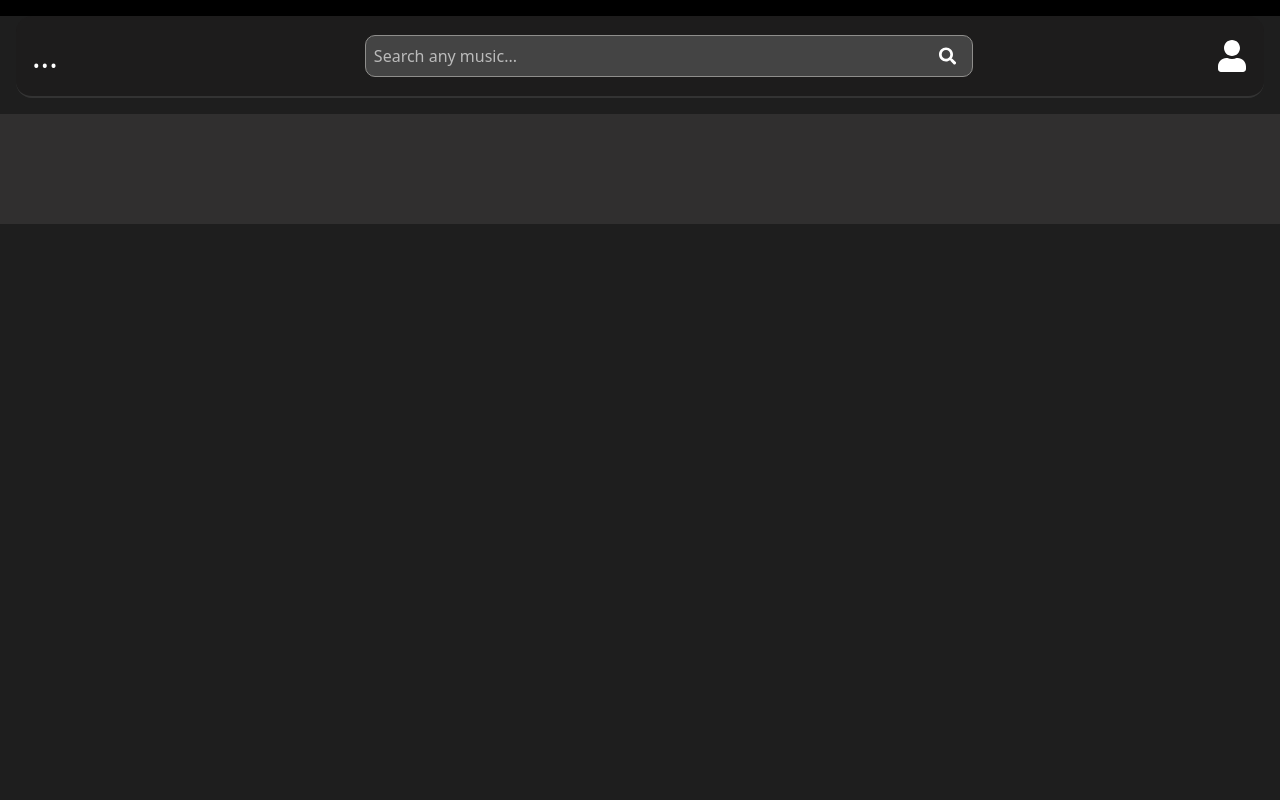
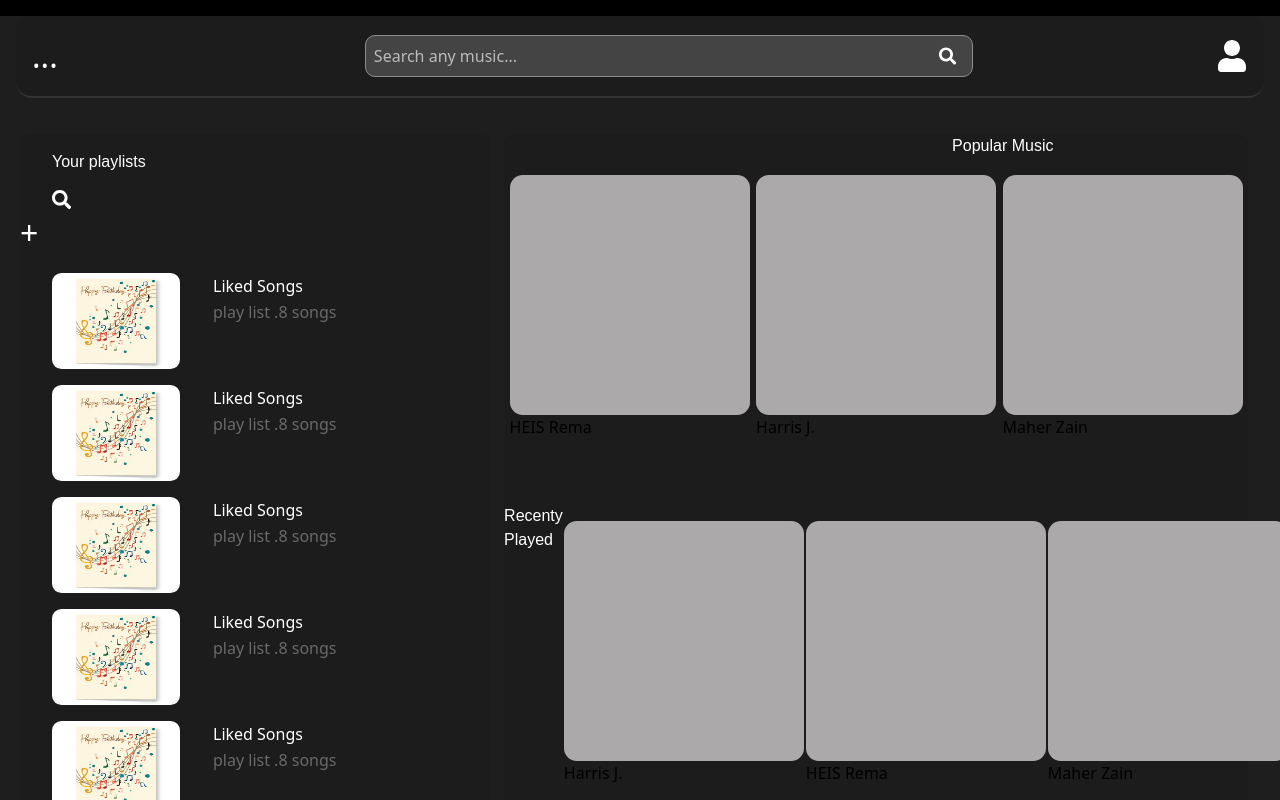
Before and after one commit to ashrafutuyubahe/Ashify_extension_v3, a React (Vite) app in the folder ashify_frontend/ashify_front/: page / in a window 1280 px wide. Shown: the top 800 px of the page. Built offline with nearby package versions, Linux system fonts and the light colour scheme.

Commit message:
working on playlist sections

```diff
--- a/ashify_frontend/ashify_front/src/pages/DashBoard.jsx
+++ b/ashify_frontend/ashify_front/src/pages/DashBoard.jsx
@@ -1,6 +1,7 @@
 import React from "react";
-import { FaUser, FaSearch } from "react-icons/fa"; // Import both icons
+import { FaUser, FaSearch } from "react-icons/fa";
 import "../styles/dashboard.css";
+import card_image from "../assets/images/card_image.jpeg";
 
 const DashBoard = () => {
   return (
@@ -12,16 +13,108 @@ const DashBoard = () => {
             <input
               type="text"
               placeholder="Search any music..."
-              className=" search_text bg-transparent  focus:outline-none text-white w-full"
+              className="search_text bg-transparent focus:outline-none text-white w-full"
             />
-            <FaSearch className=" search_icon text-gray-400 text-lg mr-2" />
+            <FaSearch className="search_icon text-gray-400 text-lg mr-2" />
           </div>
-
           <FaUser className="text-white text-4xl cursor-pointer" />
         </div>
         <div className="DashBoard_Section_container">
-            <div className="playList_section"></div>
-            <div className="popular_music_section"></div>
+          <div className="playList_section">
+
+          <div className="playlistActions">
+          <h2 id="playlist_text"> Your playlists</h2>
+          <FaSearch className="search_icon_playlist " />
+           <span id="add_playlist_button">+</span>
+
+          </div>
+          <div className="playlists">
+            <div className="user_playlist">
+             <img  className="card_image" src={card_image} alt="image_card" />
+              <div className="playlist_details">
+              <h4 className="liked_songs_text">Liked Songs</h4>
+              <h4 className="playlist_songs">play list .8 songs</h4>
+              </div>
+            </div>
+            <div className="user_playlist">
+             <img  className="card_image" src={card_image} alt="image_card" />
+              <div className="playlist_details">
+              <h4 className="liked_songs_text">Liked Songs</h4>
+              <h4 className="playlist_songs">play list .8 songs</h4>
+              </div>
+            </div>
+            <div className="user_playlist">
+             <img  className="card_image" src={card_image} alt="image_card" />
+              <div className="playlist_details">
+              <h4 className="liked_songs_text">Liked Songs</h4>
+              <h4 className="playlist_songs">play list .8 songs</h4>
+              </div>
+            </div>
+            <div className="user_playlist">
+             <img  className="card_image" src={card_image} alt="image_card" />
+              <div className="playlist_details">
+              <h4 className="liked_songs_text">Liked Songs</h4>
+              <h4 className="playlist_songs">play list .8 songs</h4>
+              </div>
+            </div>
+            <div className="user_playlist">
+             <img  className="card_image" src={card_image} alt="image_card" />
+              <div className="playlist_details">
+              <h4 className="liked_songs_text">Liked Songs</h4>
+              <h4 className="playlist_songs">play list .8 songs</h4>
+              </div>
+            </div>
+            <div className="user_playlist">
+             <img  className="card_image" src={card_image} alt="image_card" />
+              <div className="playlist_details">
+              <h4 className="liked_songs_text">Liked Songs</h4>
+              <h4 className="playlist_songs">play list .8 songs</h4>
+              </div>
+            </div>
+            <div className="user_playlist">
+             <img  className="card_image" src={card_image} alt="image_card" />
+              <div className="playlist_details">
+              <h4 className="liked_songs_text">Liked Songs</h4>
+              <h4 className="playlist_songs">play list .8 songs</h4>
+              </div>
+            </div>
+
+
+            </div>
+          </div>
+          <div className="popular_music_section">
+            <h3 id="popula_music_text">Popular Music</h3>
+            <div className="popular_music_container">
+              <div className="card_container">
+                <div className="music_card"></div>
+                <h5 className="artist_name">HEIS Rema</h5>
+              </div>
+              <div className="card_container">
+                <div className="music_card"></div>
+                <h5 className="artist_name">Harris J.</h5>
+              </div>
+              <div className="card_container">
+                <div className="music_card"></div>
+                <h5 className="artist_name">Maher Zain</h5>
+              </div>
+            </div>
+            <div className="Recenty_played_section">
+              <h3 id="Recenty_played_text">Recenty Played</h3>
+              <div className="card_container">
+                <div className="music_card"></div>
+                <h5 className="artist_name">Harris J.</h5>
+              </div>
+              <div className="card_container">
+                <div className="music_card"></div>
+                <h5 className="artist_name">HEIS Rema</h5>
+              </div>
+              <div className="card_container">
+                <div className="music_card"></div>
+                <h5 className="artist_name">Maher Zain</h5>
+              </div>
+            </div>
+          </div>
+          <div></div>
         </div>
       </div>
     </>
--- a/ashify_frontend/ashify_front/src/styles/dashboard.css
+++ b/ashify_frontend/ashify_front/src/styles/dashboard.css
@@ -9,7 +9,7 @@
   margin: 1rem;
   border-radius: 1rem;
 }
-  .search_text{
+.search_text {
   font-size: 1rem;
 }
 .search_box {
@@ -22,10 +22,10 @@
   border: 1px solid rgb(143, 142, 140);
   width: 50%;
 }
-  .Dotted_botton:hover{
+.Dotted_botton:hover {
   cursor: pointer;
 }
-  .Dotted_botton{
+.Dotted_botton {
   color: white;
   font-size: 2rem;
   margin: 0;
@@ -37,7 +37,7 @@
   width: 100%;
 }
 
-  .search_icon{
+.search_icon {
   color: white;
 }
 
@@ -59,22 +59,130 @@
 
 input[type="text"]:focus {
   outline: none;
-
 }
 
-  .DashBoard_Section_container{
+.DashBoard_Section_container {
+  display: flex;
+  justify-content: space-between;
+  align-items: stretch;
+  height: 100vh;
+  padding: 20px;
+}
+
+.playList_section {
+  width: 38%;
+  height: 100vh;
+  background-color: #1d1c1c;
+  margin-right: 1px;
+  border-radius: 10px;
   display: flex;
   flex-direction: column;
 
 }
 
+.popular_music_section {
+  width: 60%;
+  height: 100vh;
+  background-color: #1d1c1c;
+  border-radius: 10px;
+}
+.popular_music_container {
+  display: flex;
+  justify-content: space-evenly;
+  align-items: stretch;
+  margin-bottom: 4rem;
+}
+#popula_music_text {
+  color: white;
+  margin-left: 28rem;
+  font-family: sans-serif;
+}
+
+.music_card {
+  width: 15rem;
+  height: 15rem;
+  background: #aba9a9;
+  margin-top: 1rem;
+  border-radius: 0.8rem;
+}
+
+.music_card:hover {
+  transform: scale(1.05);
+  box-shadow: 0px 8px 16px rgba(0, 0, 0, 0.4);
+}
+
+.card_container {
+  display: flex;
+  flex-direction: column;
+  padding: 1px;
+}
+
+.artist_name {
+  font-size: 1rem;
+}
+
+.Recenty_played_section {
+  display: flex;
+  justify-content: space-evenly;
+  align-items: stretch;
+}
+
+#Recenty_played_text{
+ color: white;
+  font-family: sans-serif;
+}
+
 .playList_section{
-    width: 20x;
-    height: 40px;
-    background:rgb(48, 47, 47);
+  display: flex;
+
 }
-  .popular_music_section{
-    width: 40x;
-    height: 70px;
-    background:rgb(48, 47, 47);
+
+.user_playlist{
+
+  margin-top: 1rem;
+  border-radius: 0.8rem;
+  display: flex;
+
+
+
 }
+
+.card_image{
+  width: 8rem;
+  height: 6rem;
+  border-radius: 0.6rem;
+  margin-left: 2rem;
+}
+
+.playlist_details{
+  margin-left: 2rem;
+  display: flex;
+  flex-direction: column;
+  padding: 1px;
+
+}
+.liked_songs_text{
+  margin-bottom: 1px;
+  color: white;
+}
+.playlist_songs{
+  margin-top: 1px;
+  color: #6b6969;
+}
+#playlist_text{
+  color: white;
+  margin: 1rem 2rem;
+  font-family: sans-serif;
+}
+
+#add_playlist_button{
+  font-size: 2rem;
+  color: white;
+  margin-right: 4rem;
+}
+
+.search_icon_playlist{
+  margin-left: 2rem;
+  color: white;
+  font-size: 1.2rem;
+}
```
Also changed, not shown: ashify_frontend/ashify_front/src/assets/images/card_image.jpeg (added). Lines whose indentation alone changed are shown as unchanged.
